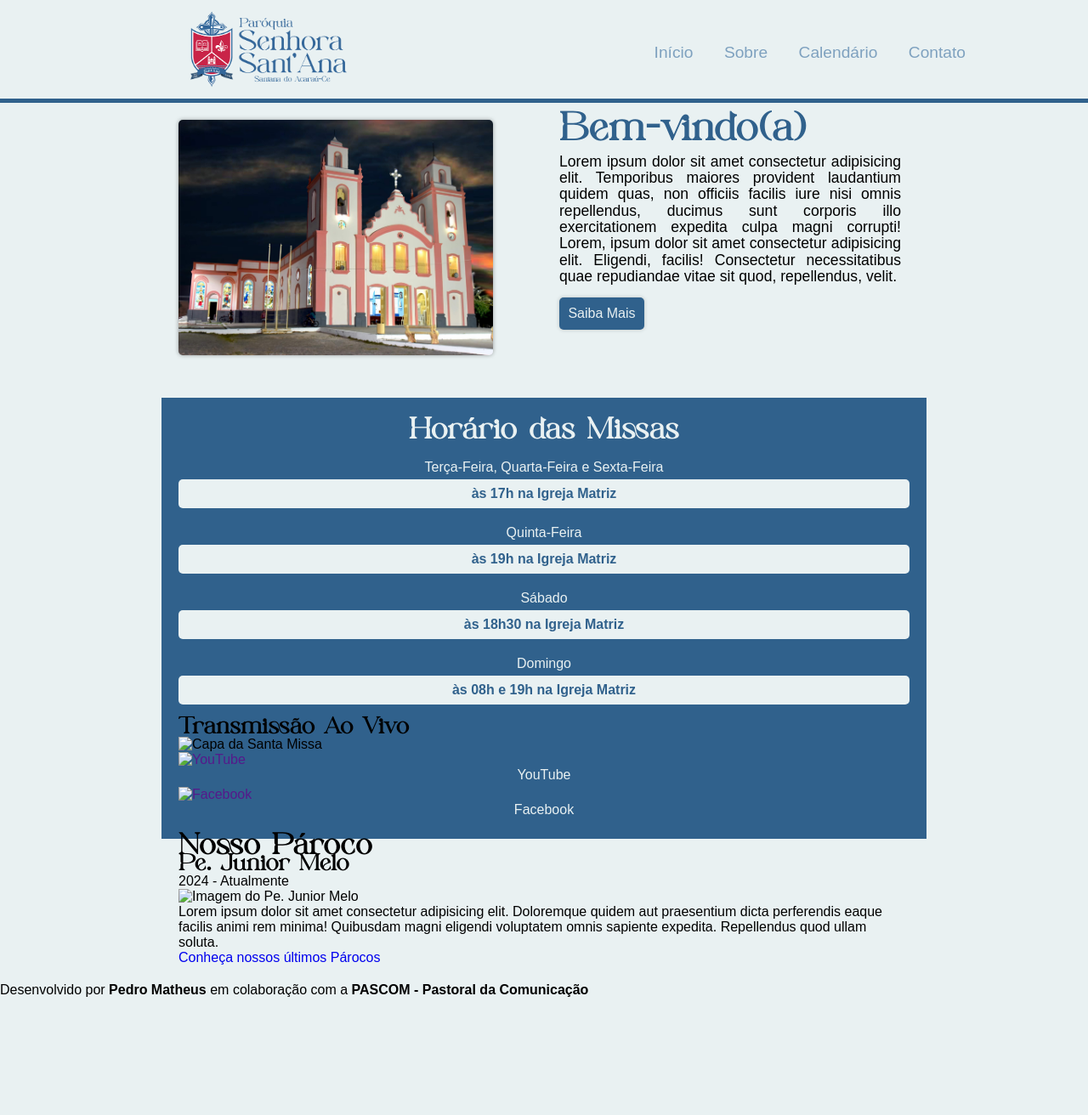
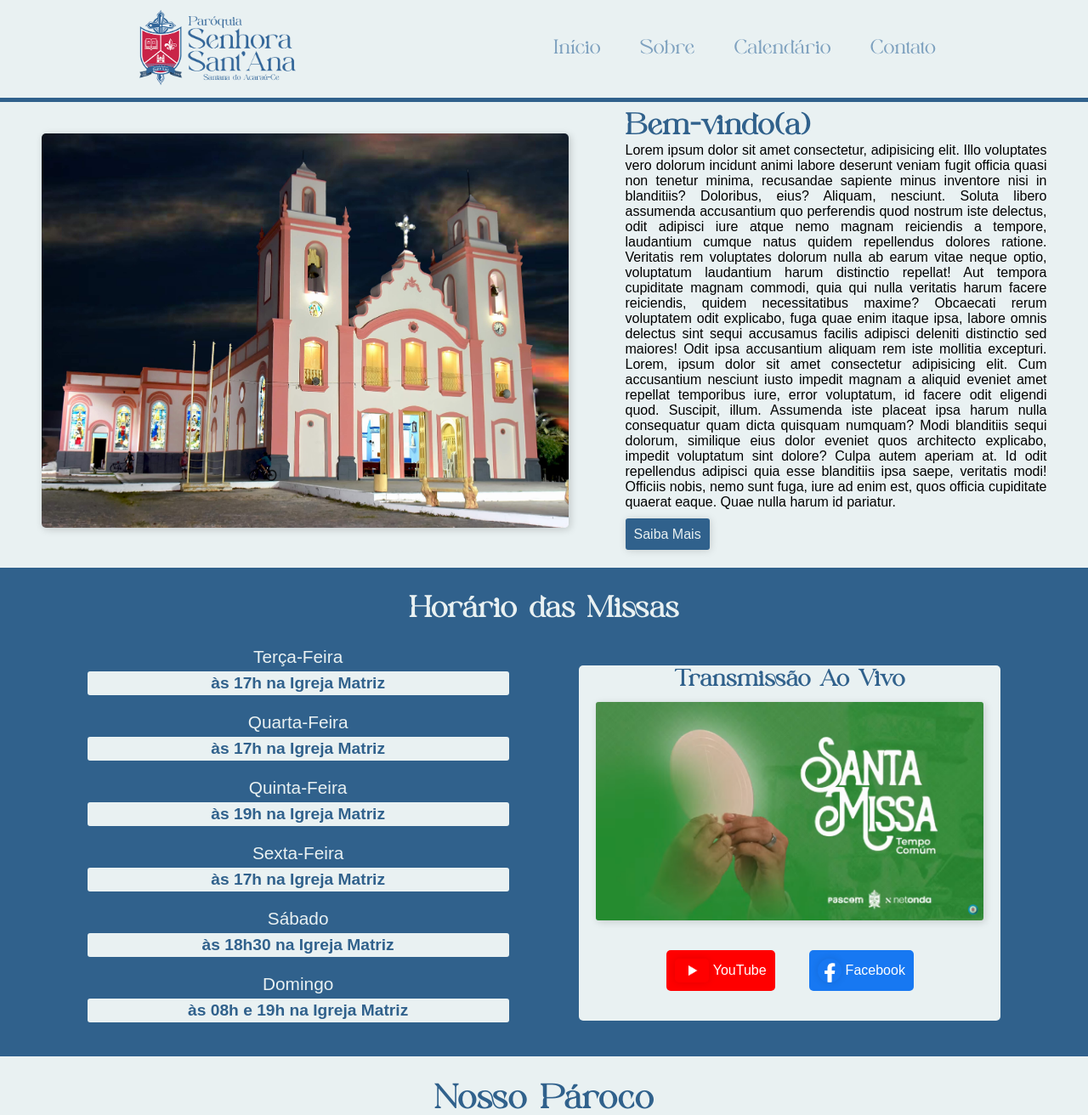
Before and after one commit to pedromatheus-dev/paroquia-senhora-santana, a plain HTML site: page index.html in a window 1280 px wide. Shown: the top 1312 px of the page at 85% size. Before the commit the page ends 1174 px from the top, so only its background shows below. Drawn offline with nearby package versions, Linux system fonts and the light colour scheme.

Commit message:
adicionando flexbox

```diff
--- a/index.html
+++ b/index.html
@@ -5,9 +5,10 @@
     <meta name="viewport" content="width=device-width, initial-scale=1.0">
     <title>Início | Paróquia Senhora Santana</title>
     <link rel="stylesheet" href="style/index.css">
+    <link rel="stylesheet" href="style/flexbox.css">
     <link rel="shortcut icon" href="images/favicon.ico" type="image/x-icon">
     <link rel="stylesheet" href="https://fonts.googleapis.com/css2?family=Material+Symbols+Outlined:opsz,wght,FILL,GRAD@24,400,0,0"/>
-    <style>
+    <!-- <style>
         @import url("https://fonts.googleapis.com/css2?family=Material+Symbols+Outlined:opsz,wght,FILL,GRAD@24,400,0,0");
 
         @import url('https://fonts.googleapis.com/css2?family=Source+Sans+3:ital,wght@0,200..900;1,200..900&display=swap');
@@ -252,7 +253,7 @@
                 padding: 0px 10px;
             }
         }
-    </style>
+    </style> -->
 </head>
 <body>
     <header id="cabecalho">
@@ -273,19 +274,34 @@
             <img src="images/foto-igreja.jpeg" alt="Imagem da Igreja">
             <div id="conteudo-bem-vindo">
                 <h1>Bem-vindo(a)</h1>
-                <p>Lorem ipsum dolor sit amet consectetur adipisicing elit. Temporibus maiores provident laudantium quidem quas, non officiis facilis iure nisi omnis repellendus, ducimus sunt corporis illo exercitationem expedita culpa magni corrupti! Lorem, ipsum dolor sit amet consectetur adipisicing elit. Eligendi, facilis! Consectetur necessitatibus quae repudiandae vitae sit quod, repellendus, velit.</p>
+                <p>Lorem ipsum dolor sit amet consectetur, adipisicing elit. Illo voluptates vero dolorum incidunt animi labore deserunt veniam fugit officia quasi non tenetur minima, recusandae sapiente minus inventore nisi in blanditiis?
+                Doloribus, eius? Aliquam, nesciunt. Soluta libero assumenda accusantium quo perferendis quod nostrum iste delectus, odit adipisci iure atque nemo magnam reiciendis a tempore, laudantium cumque natus quidem repellendus dolores ratione.
+                Veritatis rem voluptates dolorum nulla ab earum vitae neque optio, voluptatum laudantium harum distinctio repellat! Aut tempora cupiditate magnam commodi, quia qui nulla veritatis harum facere reiciendis, quidem necessitatibus maxime?
+                Obcaecati rerum voluptatem odit explicabo, fuga quae enim itaque ipsa, labore omnis delectus sint sequi accusamus facilis adipisci deleniti distinctio sed maiores! Odit ipsa accusantium aliquam rem iste mollitia excepturi. Lorem, ipsum dolor sit amet consectetur adipisicing elit. Cum accusantium nesciunt iusto impedit magnam a aliquid eveniet amet repellat temporibus iure, error voluptatum, id facere odit eligendi quod. Suscipit, illum.
+                Assumenda iste placeat ipsa harum nulla consequatur quam dicta quisquam numquam? Modi blanditiis sequi dolorum, similique eius dolor eveniet quos architecto explicabo, impedit voluptatum sint dolore? Culpa autem aperiam at.
+                Id odit repellendus adipisci quia esse blanditiis ipsa saepe, veritatis modi! Officiis nobis, nemo sunt fuga, iure ad enim est, quos officia cupiditate quaerat eaque. Quae nulla harum id pariatur.</p>
                 <a href="sobre-a-igreja.html">Saiba Mais</a>
             </div>
         </section>
         <section class="horario-missas">
             <h2>Horário das Missas</h2>
+            <div class="conteudo-horario-missas">
+                <div class="horarios">
                     <div class="horario">
-                <p>Terça-Feira, Quarta-Feira e Sexta-Feira</p>
+                        <p>Terça-Feira</p>
+                        <strong>às 17h na Igreja Matriz</strong>
+                    </div>
+                    <div class="horario">
+                        <p>Quarta-Feira</p>
                         <strong>às 17h na Igreja Matriz</strong>
                     </div>
                     <div class="horario">
                         <p>Quinta-Feira</p>
                         <strong>às 19h na Igreja Matriz</strong>
+                    </div>
+                    <div class="horario">
+                        <p>Sexta-Feira</p>
+                        <strong>às 17h na Igreja Matriz</strong>
                     </div>
                     <div class="horario">
                         <p>Sábado</p>
@@ -295,36 +311,41 @@
                         <p>Domingo</p>
                         <strong>às 08h e 19h na Igreja Matriz</strong>
                     </div>
+                </div>
                 <div class="transmissao">
                     <h3>Transmissão Ao Vivo</h3>
-                <img src="#" alt="Capa da Santa Missa">
-                <!-- <img src="images/capa-santa-missa.png" alt="Capa da Santa Missa"> -->
+                    <img src="images/capa-santa-missa.png" alt="Capa da Santa Missa">
+                    <div class="redes-sociais">
                         <div class="youtube">
                             <a href="">
-                        <img src="#" alt="YouTube" class="youtube-logo">
-                        <!-- <img src="images/youtube-logo.png" alt="YouTube" class="youtube-logo"> -->
+                                <img src="images/youtube-logo.png" alt="YouTube" class="youtube-logo">
                                 <p>YouTube</p>
                             </a>
                         </div>
                         <div class="facebook">
                             <a href="">
-                        <img src="#" alt="Facebook" class="facebook-logo">
-                        <!-- <img src="images/facebook-logo.png" alt="Facebook" class="facebook-logo"> -->
+                                <img src="images/facebook-logo.png" alt="Facebook" class="facebook-logo">
                                 <p>Facebook</p>
                             </a>
+                        </div>
+                    </div>
                 </div>
             </div>
         </section>
         <section class="nosso-paroco">
             <h2>Nosso Pároco</h2>
+            <div class="info-padre">
+                <div class="padre">
                     <h3>Pe. Junior Melo</h3>
                     <p>2024 - Atualmente</p>
-            <img src="#" alt="Imagem do Pe. Junior Melo">
-            <!-- <img src="images/padres/pe-junior-melo.png" alt="Imagem do Pe. Junior Melo"> -->
+                    <img src="images/padres/pe-junior-melo.png" alt="Imagem do Pe. Junior Melo">
+                </div>
                 <article>
-                <p>Lorem ipsum dolor sit amet consectetur adipisicing elit. Doloremque quidem aut praesentium dicta perferendis eaque facilis animi rem minima! Quibusdam magni eligendi voluptatem omnis sapiente expedita. Repellendus quod ullam soluta.</p>
+                    <p>Lorem ipsum dolor sit amet consectetur adipisicing elit. Ipsum dolorem aperiam quia eaque deleniti possimus dolores voluptas pariatur ratione nemo. Fugiat tempore, maxime tempora quasi similique laboriosam nihil rem magni!
+                    Atque nulla error omnis maxime dolores quos, sequi aut doloremque quam vero praesentium inventore repudiandae optio fugit blanditiis aliquam placeat architecto sint? Amet fugiat dolor ducimus nihil id. Lorem ipsum dolor sit amet consectetur, adipisicing elit. Rerum sit impedit asperiores nisi beatae iste similique! Consequuntur quaerat voluptas in aliquid, blanditiis magni ducimus, reiciendis quo corrupti tenetur alias enim? Lorem, ipsum dolor sit amet consectetur adipisicing elit. Accusantium placeat aut, libero est accusamus voluptate nostrum. Eveniet, fugiat amet pariatur nisi laudantium modi, voluptate commodi illum sunt, provident perferendis repellat!</p>
+                    <a href="sobre-os-padres.html">Nossos Párocos</a>
                 </article>
-            <a href="sobre-os-padres.html">Conheça nossos últimos Párocos</a>
+            </div>
         </section>
     </main>
     <footer>
--- /dev/null
+++ b/style/flexbox.css
@@ -0,0 +1,385 @@
+@import url("https://fonts.googleapis.com/css2?family=Material+Symbols+Outlined:opsz,wght,FILL,GRAD@24,400,0,0");
+
+@import url('https://fonts.googleapis.com/css2?family=Source+Sans+3:ital,wght@0,200..900;1,200..900&display=swap');
+
+
+@font-face {
+    font-family: "Bavicka";
+    src: url("../fonts/Bavicka.ttf") format("truetype"),
+    url("../fonts/Bavicka.otf") format("opentype");
+}
+
+:root{
+    --branco-azulado: #E9F1F2;
+    --azul-minimo: #7EA1BF;
+    --azul-medio: #1e3a51;
+    --azul-principal: #30618C;
+
+    --cor-youtube: #ff0000;
+    --cor-facebook: #1778F2;
+
+    --fonte-principal: Arial, "Helvetica Neue", Helvetica, sans-serif;
+    --fonte-serif: "Bavicka", serif;
+    --fonte-icone: "Material Symbols Outlined";
+
+    --seta-direita: "\e5cc";
+    --seta-baixo: "\e313";
+    --icone-transmissao: "\e51e";
+}
+
+*{
+    padding: 0;
+    margin: 0;
+    box-sizing: border-box;
+    text-decoration: none;
+    list-style-type: none;
+    font-family: var(--fonte-principal);
+}
+
+html{
+    /* width: 100vw; */
+    height: 100vh;
+}
+
+body{
+    background-color: var(--branco-azulado);
+}
+
+h1, h2, h3{
+    font-family: var(--fonte-serif);
+}
+
+header{
+    display: flex;
+    align-items: center;
+    justify-content: space-between;
+    height: 120px;
+    padding: 0 20px;
+    border-bottom: 5px solid var(--azul-principal);
+    width: 100%;
+}
+
+header img{
+    width: 200px;
+}
+
+header #burguer{
+    color: var(--azul-principal);
+}
+
+header #itens{
+    display: none;
+    /* display: flex;
+    flex-flow: column nowrap;
+    background-color: var(--azul-principal);
+    color: var(--branco-azulado);
+    align-self: flex-end;
+    text-align: center; */
+}
+
+.bem-vindo{
+    display: flex;
+    flex-flow: column nowrap;
+    padding: 20px;
+    margin-bottom: 10px;
+}
+
+.bem-vindo img{
+    border-radius: 5px;
+    box-shadow: 2px 2px 10px rgba(0, 0, 0, 0.178);
+}
+
+.bem-vindo h1{
+    margin: 6% 0 4% 0;
+    color: var(--azul-principal);
+}
+
+.bem-vindo p{
+    text-align: justify;
+    margin: 5px 0px 20px 0px;
+}
+
+.bem-vindo a{
+    background-color: var(--azul-principal);
+    color: var(--branco-azulado);
+    padding: 10px;
+    border-radius: 3px;
+    box-shadow: 1px 1px 10px rgba(0, 0, 0, 0.145);
+}
+
+.bem-vindo a:hover{
+    background-color: var(--azul-medio);
+}
+
+.horario-missas{
+    display: flex;
+    flex-flow: column nowrap;
+    color: var(--branco-azulado);
+    background-color: var(--azul-principal);
+    padding: 20px;
+    text-align: center;
+}
+
+.horario-missas h2{
+    margin: 20px 0px 30px 0px;
+}
+
+.horario strong{
+    background-color: var(--branco-azulado);
+    color: var(--azul-principal);
+    padding: 3px 0px;
+    border-radius: 3px;
+    font-size: 1.2em;
+}
+
+.horario{
+    display: flex;
+    flex-flow: column nowrap;
+    margin-bottom: 20px;
+}
+
+.horario p{
+    margin-bottom: 5px;
+    font-size: 1.3em;
+}
+
+.transmissao{
+    display: flex;
+    flex-flow: column nowrap;
+    background-color: var(--branco-azulado);
+    padding: 10px 20px 0px 20px;
+    margin: 20px 0;
+    border-radius: 5px;
+}
+
+.transmissao h3{
+    color: var(--azul-principal);
+    margin-bottom: 15px;
+}
+
+.transmissao > img{
+    border-radius: 3px;
+    box-shadow: 2px 2px 10px rgba(0, 0, 0, 0.152);
+}
+
+.redes-sociais{
+    display: flex;
+    flex-flow: row nowrap;
+    align-items: center;
+    justify-content: center;
+    margin: 15px 0px;
+}
+
+.youtube a, .facebook a{
+    display: flex;
+    flex-flow: row nowrap;
+    align-items: center;
+    padding: 10px;
+    margin: 20px;
+    border-radius: 5px;
+    color: white;
+}
+
+.youtube a{
+    background-color: var(--cor-youtube);
+}
+
+.facebook a{
+    background-color: var(--cor-facebook);
+}
+
+.youtube a:hover{
+    background-color: #cf0101;
+}
+
+.facebook a:hover{
+    background-color: #1563c4;
+}
+
+.youtube img, .facebook img{
+    margin-right: 5px;
+    box-shadow: 0px 0px 10px rgba(0, 0, 0, 0.11);
+}
+.youtube img{
+    width: 40px;
+    border-radius: 5px;
+}
+
+.facebook img{
+    width: 28px;
+    border-radius: 50%;
+}
+
+.nosso-paroco{
+    text-align: center;
+    display: flex;
+    flex-flow: column nowrap;
+    align-items: center;
+    padding: 20px;
+}
+
+.nosso-paroco h2{
+    margin: 20px 0px 10px 0px;
+    font-size: 1.7em;
+    color: var(--azul-principal);
+}
+
+.nosso-paroco h3{
+    color: var(--azul-principal);
+    margin-bottom: 5px;
+}
+
+.nosso-paroco img{
+    width: 200px;
+    border-radius: 50%;
+    box-shadow: 1px 1px 10px rgba(0, 0, 0, 0.223);
+    margin: 20px 0;
+}
+
+.nosso-paroco article p{
+    text-align: justify;
+    background-color: var(--azul-principal);
+    color: var(--branco-azulado);
+    padding: 10px;
+    border-radius: 3px;
+    box-shadow: 1px 1px 10px rgba(0, 0, 0, 0.145);
+    margin-bottom: 20px;
+}
+
+.nosso-paroco a{
+    background-color: var(--azul-minimo);
+    color: var(--branco-medio);
+    padding: 10px;
+    border-radius: 3px;
+    box-shadow: 1px 1px 10px rgba(0, 0, 0, 0.145);
+}
+
+.nosso-paroco a:hover{
+    background-color: var(--azul-medio);
+    color: var(--branco-azulado);
+}
+
+footer{
+    background-color: var(--azul-principal);
+    color: var(--branco-azulado);
+    padding: 10px 0;
+    text-align: center;
+}
+
+@media screen and (min-width: 768px){
+
+    header #burguer{
+        display: none;
+    }
+
+    header{
+        justify-content: space-around;
+    }
+
+    menu{
+        width: 40%;
+    }
+
+    header #itens{
+        display: flex;
+        flex-flow: flex nowrap;
+        justify-content: space-around;
+        align-self: flex-end;
+        text-align: center;
+    }
+
+    header a{
+        font-family: var(--fonte-serif);
+        color: var(--azul-minimo);
+    }
+
+    header a:hover{
+        color: var(--azul-principal);
+
+    }
+    .bem-vindo{
+        flex-flow: row nowrap;
+        justify-content: space-around;
+    }
+
+    .bem-vindo img{
+        width: 50%;
+        align-self: center;
+    }
+
+    .bem-vindo h1{
+        margin: 0;
+    }
+
+    #conteudo-bem-vindo{
+        margin: 0px 0px 0px 10px;
+        width: 40%;
+        height: 100%;
+    }
+
+    .horario-missas{
+        flex-flow: column nowrap;
+        justify-content: center;
+    }
+
+    .horarios, .transmissao{
+        width: 40%;
+        margin: 0;
+    }
+
+    .conteudo-horario-missas{
+        display: flex;
+        flex-flow: row nowrap;
+        justify-content: space-evenly;
+        align-items: flex-start;
+        align-items: center;
+    }
+
+    .horarios{
+        display: flex;
+        flex-flow: column nowrap;
+        justify-content: space-around;
+    }
+
+    .transmissao > img{
+        width: 100%;
+    }
+
+    .nosso-paroco{
+        flex-flow: column nowrap;
+        justify-content: center;
+        margin-bottom: 30px;
+    }
+
+    .nosso-paroco img{
+        width: 250px;
+    }
+
+    .nosso-paroco h2{
+        margin-bottom: 40px;
+    }
+
+    .info-padre{
+        display: flex;
+        flex-flow: row nowrap;
+        justify-content: center;
+        align-items: center;
+    }
+
+    .padre{
+        width: 40%;
+        margin: 0;
+    }
+
+    .info-padre article{
+        display: flex;
+        flex-flow: column wrap;
+        width: 40%;
+        margin: 0;
+        justify-content: flex-start;
+    }
+
+    article a{
+        align-self: flex-start  ;
+    }
+}
```
Lines whose indentation alone changed are shown as unchanged.
